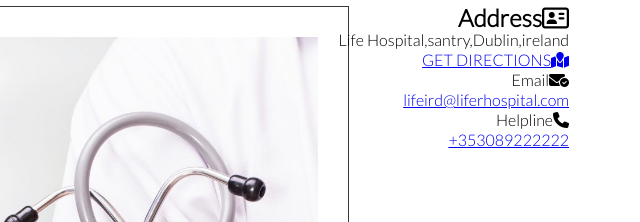
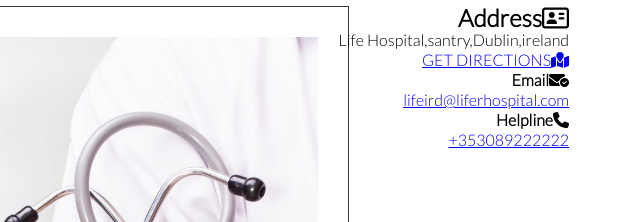
Before and after one commit to Nikkeljohn/life, a plain HTML site: page index.html in a window 1280 px wide. Shown: the part 578-800 px from the top of the page, 542-1182 px from the left. Drawn offline with Linux system fonts and the light colour scheme.

Commit message:
thanks.html

```diff
--- a/index.html
+++ b/index.html
@@ -71,12 +71,12 @@
           <a href="https://maps.google.com/" target="_blank">GET DIRECTIONS<i class="fa-solid fa-map-location"></i></a>
         </div>
         <div class="field field--name-field-email field--type-email field--label-inline clearfix">
-          <div class="field__label">Email<i class="fa-solid fa-envelope-circle-check"></i></div>
+                    <div class="field__label"><b>Email<i class="fa-solid fa-envelope-circle-check"></i></b></div>
           <div class="field__item">
             <a href="mailto:lifeird@lifehospital.com">lifeird@liferhospital.com</a>
           </div>
         </div>
-        <div class="field__label">Helpline<i class="fa-solid fa-phone"></i></div>
+        <div class="field__label"><b>Helpline<i class="fa-solid fa-phone"></i></b></div>
         <div class="field__item"><a href="tel:%2B914952488222">+353089222222</a></div>
       </div>
     </div>
```
Also changed, not shown: thanks.html (line endings or trailing spaces), 1 other file.
